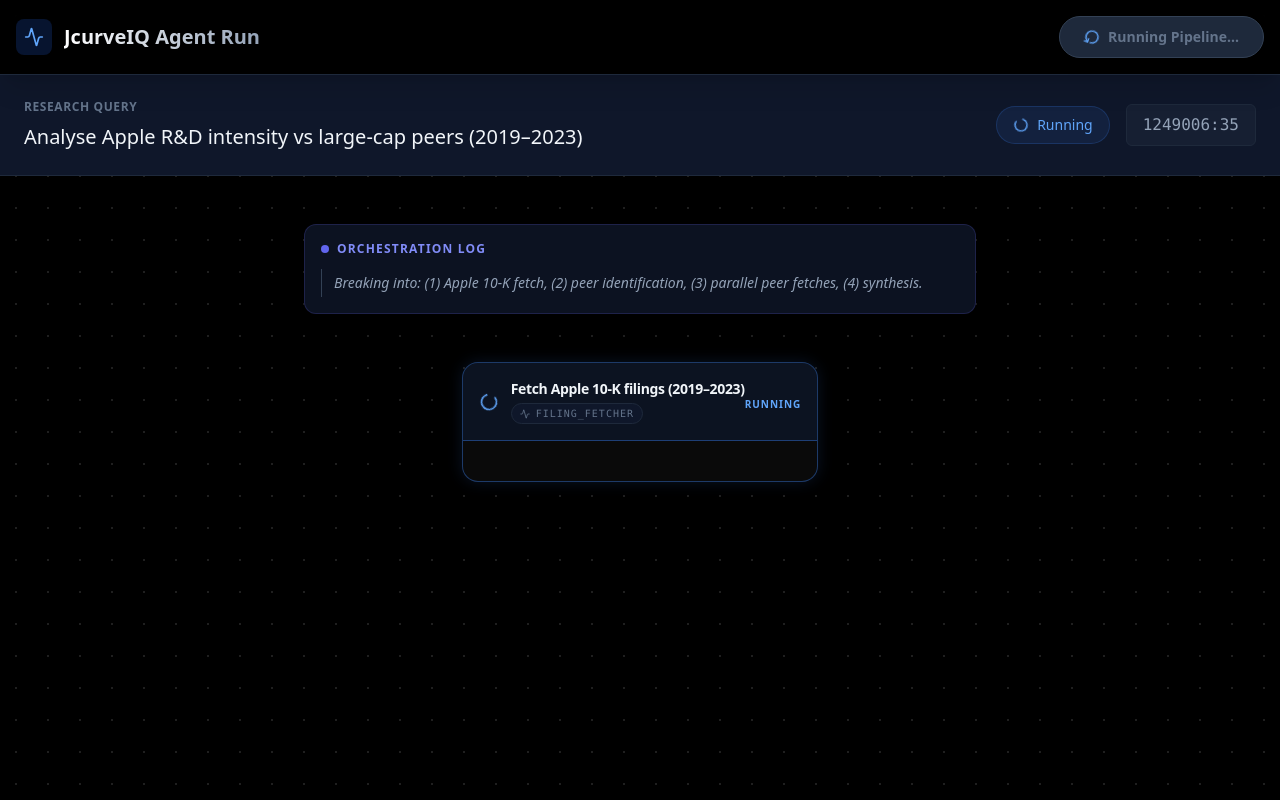
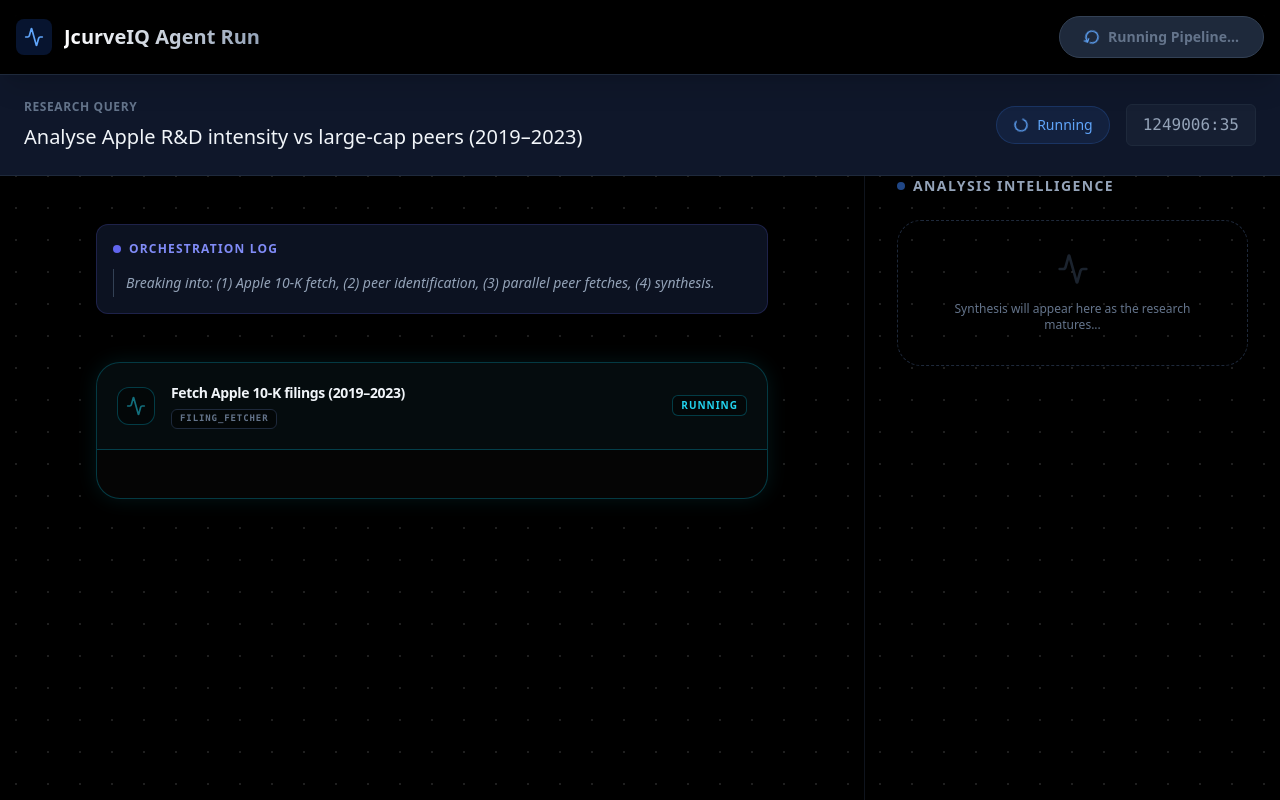
Before and after one commit to sannuk79/JcurveIQ-assign, a React (Vite) app: page / in a window 1280 px wide. Both pictures are taken after a click on the button "Launch Pipeline". Shown: the top 800 px of the page. Built offline with nearby package versions, Linux system fonts and the light colour scheme.

Commit message:
Upgrade: Professional Two-Column Dashboard with Glow UI, Parallel Clustering, and Improved Hierarchy

```diff
--- a/src/components/AgentRunPanel.tsx
+++ b/src/components/AgentRunPanel.tsx
@@ -60,22 +60,39 @@
               elapsedTimeMs={state.status === 'complete' ? state.elapsedTime : currentElapsed}
             />
 
-            <div className="flex-1 relative pb-24">
+            <div className="flex-1 grid grid-cols-12 gap-8 px-8 pb-24 max-w-[1600px] mx-auto w-full">
+              {/* Left Column: Process Explorer */}
+              <div className="col-span-12 lg:col-span-8 space-y-6">
                 {state.errorMessage && (
-                <div className="max-w-4xl mx-auto mt-8 p-4 bg-red-950/40 border border-red-500/30 rounded-2xl flex items-start gap-4 text-red-200 shadow-2xl">
+                  <div className="p-4 bg-red-950/40 border border-red-500/30 rounded-2xl flex items-start gap-4 text-red-200 shadow-2xl mb-8">
                     <AlertTriangle className="w-6 h-6 shrink-0 text-red-500" />
                     <p className="text-sm font-medium leading-relaxed">{state.errorMessage}</p>
                   </div>
                 )}
 
+                <div className="relative">
                   <TaskList tasks={state.tasks} globalThoughts={state.globalThoughts} />
+                </div>
+              </div>
 
-              {/* Final Output if complete */}
-              {state.finalOutput && (
-                <div className="max-w-4xl mx-auto px-6">
+              {/* Right Column: Intelligence Synthesis (Sticky) */}
+              <div className="col-span-12 lg:col-span-4 border-l border-slate-800/50 pl-8">
+                <div className="sticky top-24 space-y-6">
+                   <div className="flex items-center gap-2 mb-4">
+                      <div className="w-2 h-2 rounded-full bg-blue-500 animate-pulse" />
+                      <h2 className="text-sm font-bold uppercase tracking-widest text-slate-400">Analysis Intelligence</h2>
+                   </div>
+
+                   {state.finalOutput ? (
                      <FinalOutput output={state.finalOutput} />
+                   ) : (
+                     <div className="p-8 border border-dashed border-slate-800 rounded-3xl text-center space-y-4">
+                        <Activity className="w-8 h-8 text-slate-700 mx-auto animate-pulse" />
+                        <p className="text-xs text-slate-500 font-medium">Synthesis will appear here as the research matures...</p>
                      </div>
                    )}
+                </div>
+              </div>
             </div>
           </>
         )}
--- a/src/components/TaskItem.tsx
+++ b/src/components/TaskItem.tsx
@@ -1,50 +1,48 @@
-import { useState } from 'react';
 import { TaskState } from '../types';
-import { Loader2, CheckCircle2, AlertCircle, FastForward, Activity, ChevronDown, ChevronRight, Link } from 'lucide-react';
+import { CheckCircle2, AlertCircle, FastForward, Activity, Loader2 } from 'lucide-react';
 
 interface TaskItemProps {
   task: TaskState;
 }
 
 export function TaskItem({ task }: TaskItemProps) {
-  const [showThoughts, setShowThoughts] = useState(false);
 
   // Status mapping
   const statusConfig = {
     running: {
-      icon: Loader2,
-      color: 'text-blue-400',
-      bg: 'bg-[#0A0A0A]',
-      headerBg: 'bg-blue-600/10',
-      border: 'border-blue-500/40',
-      glow: 'shadow-[0_0_15px_rgba(59,130,246,0.15)]',
-      animate: 'animate-spin'
+      icon: Activity,
+      color: 'text-cyan-400',
+      bg: 'bg-[#050505]',
+      headerBg: 'bg-cyan-600/5',
+      border: 'border-cyan-500/30',
+      glow: 'shadow-[0_0_20px_rgba(34,211,238,0.1)]',
+      animate: 'animate-pulse'
     },
     complete: {
       icon: CheckCircle2,
       color: 'text-emerald-400',
-      bg: 'bg-[#0A0A0A]',
-      headerBg: 'bg-emerald-600/10',
-      border: 'border-emerald-500/40',
-      glow: 'shadow-[0_0_15px_rgba(16,185,129,0.15)]',
+      bg: 'bg-[#050505]',
+      headerBg: 'bg-emerald-600/5',
+      border: 'border-emerald-500/30',
+      glow: 'shadow-[0_0_20px_rgba(16,185,129,0.1)]',
       animate: ''
     },
     failed: {
       icon: AlertCircle,
-      color: 'text-red-400',
-      bg: 'bg-[#0A0A0A]',
+      color: 'text-red-500',
+      bg: 'bg-red-950/5',
       headerBg: 'bg-red-600/10',
-      border: 'border-red-500/40',
-      glow: 'shadow-[0_0_15px_rgba(239,68,68,0.15)]',
+      border: 'border-red-500/50',
+      glow: 'shadow-[0_0_25px_rgba(239,68,68,0.2)]',
       animate: ''
     },
     cancelled: {
       icon: FastForward,
-      color: 'text-indigo-400',
-      bg: 'bg-[#0A0A0A]',
-      headerBg: 'bg-indigo-600/10',
-      border: 'border-indigo-500/40',
-      glow: 'shadow-[0_0_15px_rgba(99,102,241,0.15)]',
+      color: 'text-slate-500',
+      bg: 'bg-slate-900/40',
+      headerBg: 'bg-slate-800/10',
+      border: 'border-slate-700/50',
+      glow: 'shadow-none',
       animate: ''
     }
   };
@@ -58,86 +56,84 @@
   };
 
   return (
-    <div className={`flex flex-col rounded-2xl overflow-hidden border transition-all duration-500 ${currentConf.border} ${currentConf.bg} ${currentConf.glow} hover:bg-[#0F0F0F]`}>
+    <div className={`flex flex-col rounded-3xl overflow-hidden border transition-all duration-700 ${currentConf.border} ${currentConf.bg} ${currentConf.glow} hover:border-white/20 group`}>
       {/* Task Header */}
-      <div className={`p-4 ${currentConf.headerBg} flex items-center justify-between border-b ${currentConf.border}`}>
-        <div className="flex items-center gap-3">
+      <div className={`p-5 ${currentConf.headerBg} flex items-center justify-between border-b ${currentConf.border}`}>
+        <div className="flex items-center gap-4">
+          <div className={`p-2 rounded-xl bg-black/40 border ${currentConf.border}`}>
             <Icon className={`w-5 h-5 ${currentConf.color} ${currentConf.animate}`} />
+          </div>
           <div>
-            <h3 className="text-sm font-semibold text-slate-100 tracking-tight">{task.label}</h3>
-            <div className="flex items-center gap-2 mt-1">
-              <span className="text-[10px] font-mono text-slate-500 uppercase tracking-widest flex items-center gap-1.5 px-2 py-0.5 bg-slate-900 border border-slate-800 rounded-full">
-                <Activity className="w-2.5 h-2.5" />
+            <h3 className="text-sm font-bold text-slate-100 tracking-tight transition-colors group-hover:text-white">{task.label}</h3>
+            <div className="flex items-center gap-2 mt-1.5">
+              <span className="text-[9px] font-mono font-bold text-slate-500 uppercase tracking-widest flex items-center gap-1.5 px-2 py-0.5 bg-black/40 border border-slate-800 rounded-md">
                 {task.agent}
               </span>
-
-              {task.dependsOn.length > 0 && (
-                <span className="text-[10px] px-2 py-0.5 rounded-full bg-slate-900 border border-slate-800 text-slate-500 flex items-center gap-1.5 uppercase">
-                  <Link className="w-2.5 h-2.5" />
-                  Dep: {task.dependsOn.join(', ')}
-                </span>
-              )}
             </div>
           </div>
         </div>
 
-        <div className="text-right">
+        <div className="flex flex-col items-end gap-1.5">
           {task.status === 'cancelled' ? (
-            <span className={`text-[10px] font-bold px-2.5 py-1 rounded-full border ${currentConf.border} ${currentConf.color} uppercase tracking-tighter shadow-sm bg-indigo-950/20`} title={task.cancelMessage || ''}>
+            <span className="text-[9px] font-black px-2 py-0.5 rounded bg-slate-800 text-slate-400 uppercase tracking-tighter border border-slate-700">
                {getCancelMessage()}
             </span>
           ) : (
-            <span className={`text-[10px] uppercase tracking-widest font-black ${currentConf.color}`}>
-              {task.status} {task.retryCount > 0 && task.status === 'running' && `• RETRY ${task.retryCount}`}
+            <div className="flex items-center gap-2">
+               {task.retryCount > 0 && (
+                 <span className="text-[9px] font-black px-2 py-0.5 rounded bg-amber-500/10 text-amber-500 uppercase tracking-tighter border border-amber-500/30 animate-pulse">
+                   RETRY {task.retryCount}
                  </span>
                )}
-
-          {task.retryCount > 0 && task.status === 'complete' && (
-             <div className="text-[9px] text-amber-500 font-bold mt-1 uppercase tracking-tighter">Automatic Recovery ✓</div>
+               <span className={`text-[10px] font-black uppercase tracking-widest ${currentConf.color} bg-black/40 px-2 py-0.5 rounded-md border ${currentConf.border}`}>
+                 {task.status}
+               </span>
+            </div>
           )}
         </div>
       </div>
 
       {/* Task Body */}
-      <div className="p-5 flex flex-col gap-4 text-sm">
+      <div className="p-6 flex flex-col gap-5 text-sm">
 
         {task.error && task.status === 'failed' && (
-          <div className="p-3 bg-red-950/30 border border-red-500/20 rounded-xl text-red-300 text-[11px] leading-relaxed">
-            {task.error}
+          <div className="p-4 bg-red-950/40 border border-red-500/30 rounded-2xl text-red-200 text-[11px] leading-relaxed font-mono italic">
+            Error: {task.error}
           </div>
         )}
 
+        {/* Intelligence Log (Thoughts) */}
         {task.thoughts.length > 0 && (
-          <div className="flex flex-col">
-            <button
-              onClick={() => setShowThoughts(!showThoughts)}
-              className="flex items-center gap-2 text-[10px] font-bold text-slate-500 hover:text-indigo-400 w-fit transition-all uppercase tracking-widest"
-            >
-              <div className="w-4 h-4 bg-slate-900 rounded flex items-center justify-center border border-slate-800">
-                {showThoughts ? <ChevronDown className="w-3 h-3" /> : <ChevronRight className="w-3 h-3" />}
+          <div className="flex flex-col bg-black/30 rounded-2xl p-4 border border-slate-800/50">
+            <div className="flex items-center gap-2 mb-3">
+              <div className="w-1.5 h-1.5 rounded-full bg-blue-500/50" />
+              <span className="text-[10px] font-bold text-slate-500 uppercase tracking-[0.2em]">System Intelligence Logs</span>
             </div>
-              {task.thoughts.length} Thoughts
-            </button>
-            {showThoughts && (
-              <div className="mt-3 pl-4 border-l border-indigo-500/30 space-y-2.5">
+            <div className="space-y-3 pl-3 border-l-2 border-blue-500/10">
               {task.thoughts.map((t, idx) => (
-                  <p key={idx} className="text-[12px] italic text-slate-400 leading-snug">{t.thought}</p>
+                <div key={idx} className="group/thought">
+                  <p className="text-[12px] font-mono italic text-slate-400 leading-relaxed translate-x-0 transition-transform group-hover/thought:translate-x-1">
+                    <span className="text-blue-500/30 mr-2">»</span>
+                    {t.thought}
+                  </p>
+                </div>
               ))}
             </div>
-            )}
           </div>
         )}
 
         {task.toolCalls.map((tc, idx) => (
-          <div key={idx} className="bg-slate-900/50 border border-slate-800 rounded-xl p-4 shadow-inner">
-            <div className="flex items-center justify-between mb-2.5">
-              <span className="text-[11px] font-mono font-bold text-blue-400 uppercase tracking-widest">{tc.tool}()</span>
-              {!tc.output && <Loader2 className="w-3 h-3 text-blue-400 animate-spin" />}
+          <div key={idx} className="bg-slate-900/30 border border-slate-800/50 rounded-2xl p-5 shadow-inner group/tool">
+            <div className="flex items-center justify-between mb-4">
+              <span className="text-[10px] font-mono font-black text-blue-400 uppercase tracking-[0.3em] bg-blue-500/5 px-2 py-1 rounded border border-blue-500/10">{tc.tool}()</span>
+              {!tc.output && <Loader2 className="w-3.5 h-3.5 text-blue-400 animate-spin" />}
             </div>
-            <div className="text-[12px] text-slate-400 mb-3 bg-[#000]/30 p-2 rounded-lg border border-slate-800 font-mono">Input: {tc.input}</div>
+            <div className="text-[11px] text-slate-500 mb-4 bg-black/40 p-3 rounded-xl border border-slate-800/50 font-mono overflow-x-auto whitespace-pre-wrap">
+               <span className="text-slate-600 mr-2">INPUT:</span>{tc.input}
+            </div>
             {tc.output && (
-              <div className="text-[12px] text-emerald-300 border-t border-slate-800 pt-3 break-words leading-relaxed">
-                 Result: {tc.output}
+              <div className="text-[12px] text-emerald-400/90 border-t border-slate-800 pt-4 leading-relaxed font-mono">
+                 <span className="text-emerald-500/30 mr-2">OUTPUT:</span>{tc.output}
               </div>
             )}
           </div>
@@ -146,13 +142,16 @@
         {task.outputs.map((out, idx) => {
           const outWithScore = out as { content: string; isFinal: boolean; timestamp: number; qualityScore?: number | null };
           return (
-          <div key={idx} className={`p-4 rounded-xl border text-[13px] leading-relaxed ${outWithScore.isFinal ? 'bg-emerald-950/20 border-emerald-500/20 text-emerald-50' : 'bg-slate-900/50 border-slate-800 text-slate-400 animate-pulse'}`}>
+          <div key={idx} className={`p-5 rounded-2xl border text-[13px] leading-relaxed transition-all ${outWithScore.isFinal ? 'bg-emerald-950/10 border-emerald-500/20 text-emerald-50 shadow-lg shadow-emerald-500/5' : 'bg-slate-900/30 border-slate-800 text-slate-400'}`}>
+            <div className="flex justify-between items-start mb-3">
+               <span className="text-[9px] font-black uppercase tracking-widest text-slate-500">Task Summary</span>
+               {outWithScore.qualityScore != null && (
+                 <span className="text-[9px] font-mono font-black text-emerald-500/60 bg-emerald-500/5 px-2 py-0.5 rounded border border-emerald-500/10">
+                   RELIABILITY: {(outWithScore.qualityScore * 100).toFixed(0)}%
+                 </span>
+               )}
+            </div>
             <p className="whitespace-pre-wrap">{outWithScore.content}</p>
-            {outWithScore.qualityScore != null && (
-               <div className="mt-3 text-[10px] font-mono font-bold text-emerald-500/50 uppercase tracking-widest">
-                 Reliability: {(outWithScore.qualityScore * 100).toFixed(0)}%
-               </div>
-            )}
           </div>
           );
         })}
--- a/src/components/TaskList.tsx
+++ b/src/components/TaskList.tsx
@@ -58,36 +58,38 @@
       )}
 
       {/* The Tree Structure */}
-      <div className="relative flex flex-col items-center w-full max-w-6xl">
+      <div className="relative flex flex-col items-center w-full">
         {taskGroups.map((group, idx) => (
           <div key={idx} className="w-full flex flex-col items-center">
             {/* Horizontal Branching for Parallel Groups */}
             {group.type === 'parallel' ? (
-              <div className="w-full flex flex-col items-center">
-                {/* Branch Line */}
-                <div className="h-10 w-px bg-slate-700 mb-0"></div>
-                <div className="relative w-full flex justify-center">
-                   <div className="absolute top-0 left-1/2 -translate-x-1/2 w-[80%] h-px bg-slate-700"></div>
-                   <div className="flex justify-center gap-8 pt-4 pb-12 overflow-x-auto w-full px-4">
+              <div className="w-full flex flex-col items-center my-12">
+                {/* Branch Header */}
+                <div className="flex flex-col items-center mb-0">
+                  <div className="h-12 w-px bg-slate-700"></div>
+                  <div className="px-3 py-1 bg-slate-900 border border-slate-700 rounded-full mb-4 shadow-lg shadow-blue-500/5">
+                    <span className="text-[9px] font-black uppercase tracking-[0.2em] text-blue-400/80">Concurrent Execution</span>
+                  </div>
+                </div>
+
+                <div className="relative w-full p-8 bg-slate-900/20 border border-dashed border-slate-800 rounded-[3rem] backdrop-blur-[2px]">
+                   <div className="flex justify-center gap-10 flex-wrap lg:flex-nowrap">
                      {group.items.map(task => (
-                       <div key={task.id} className="relative flex flex-col items-center min-w-[280px]">
-                         <div className="absolute top-0 w-px h-4 bg-slate-700 -translate-y-4"></div>
+                       <div key={task.id} className="relative flex flex-col items-center min-w-[320px] max-w-sm">
                          <TaskItem task={task} />
                        </div>
                      ))}
                    </div>
                 </div>
-                {/* Re-merge Line */}
-                <div className="relative w-full flex justify-center mb-10">
-                   <div className="absolute bottom-0 left-1/2 -translate-x-1/2 w-[80%] h-px bg-slate-700"></div>
-                   <div className="absolute bottom-0 left-1/2 -translate-x-1/2 w-px h-10 bg-slate-700 translate-y-full"></div>
-                </div>
+
+                {/* Re-merge Footer */}
+                <div className="h-12 w-px bg-slate-700"></div>
               </div>
             ) : (
               /* Sequential Item */
-              <div className="flex flex-col items-center mb-10">
-                {idx > 0 && <div className="h-10 w-px bg-slate-700"></div>}
-                <div className="max-w-xl w-full">
+              <div className="flex flex-col items-center w-full">
+                {idx > 0 && <div className="h-12 w-px bg-slate-700"></div>}
+                <div className="max-w-2xl w-full">
                   <TaskItem task={group.items[0]} />
                 </div>
               </div>
```
Also changed, not shown: src/components/FinalOutput.tsx (+39 -22 lines). Lines whose indentation alone changed are shown as unchanged.
